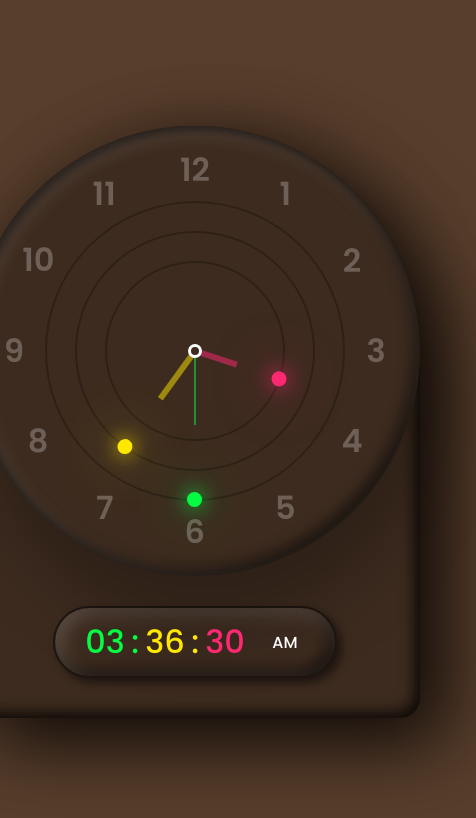
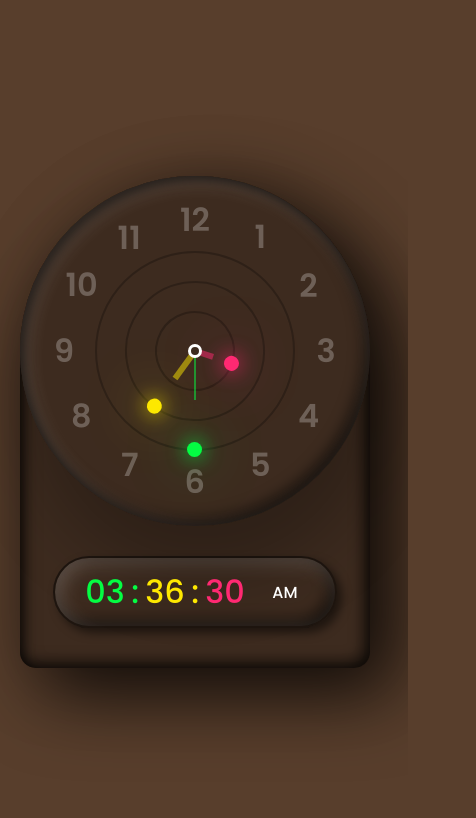
Before and after one commit to Davibarroscosta/Relogio, a plain HTML site: page index.html in a window 390 px wide. Shown: the whole page, 476 px wide, since content can reach past the window. Drawn offline with Linux system fonts and the light colour scheme.

Commit message:
responsividade

```diff
--- a/index.html
+++ b/index.html
@@ -6,6 +6,7 @@
     <meta name="viewport" content="width=device-width, initial-scale=1.0">
     <title>Relógio</title>
     <link rel="stylesheet" href="styles/style.css">
+    <link rel="stylesheet" href="styles/media.css">
 </head>
 <body>
     <div class="container">
--- /dev/null
+++ b/styles/media.css
@@ -0,0 +1,175 @@
+@media screen and (max-width: 760px){
+    /* dimimuindo o tamanho do relógio para aparecer corretamente nos outros dispositivos(resoponsividade)*/
+    body{
+        display:flex;
+        justify-content: center;
+        align-items: center;
+        min-height: 100vh;
+        background: #583e2c ;
+    }
+    .container{
+        position:relative;
+        background: #3d2b1f ;
+        /* min-height: 500px; */
+        border-radius: 20px;
+        border-top-left-radius: 220px;
+        border-top-right-radius: 220px;
+        box-shadow: 25px 25px 75px rgba(0,0,0,0.75),
+        10px 10px 70px rgba(0,0,0,0.25),
+        inset 5px 5px 10px rgba(0,0,0,0.5),
+        inset 5px 5px 20px rgba(0,0,0,0.2),
+        inset -5px -5px 15px rgba(0,0,0,0.75);
+        display: flex;
+        justify-content: center;
+        align-items: center;
+        flex-direction: column;
+    }
+    .Relógio{
+        position: relative;
+        width: 350px;
+        height:350px;
+        background: #3d2b1f ;
+        border-radius: 50%;
+        box-shadow: 10px 50px 70px rgba(0,0,0,0.25),
+        inset 5px 5px 10px rgba(0,0,0,0.5),
+        inset 5px 5px 20px rgba(255,255,255,0.2),
+        inset -5px -5px 15px rgba(0,0,0,0.75);
+        display: flex;
+        justify-content: center;
+        align-items: center;
+        margin-bottom: 30px;
+    }
+    .Relógio::before{
+        content: '';
+        position: absolute;
+        width: 8px;
+        height: 8px;
+        background:#3d2b1f;
+        border: 3px solid #fff;
+        border-radius: 50%;
+        z-index: 10000;
+    }
+    .Relógio span{
+        position: absolute;
+        inset: 20px;
+        color: #fff;
+        text-align: center;
+        transform: rotate(calc(30deg * var(--i)));
+        /* 360 /12 = 30deg */
+    }
+
+    .Relógio span b{
+        font-size: 2em;
+        opacity: 0.25;
+        font-weight: 600;
+        display: inline-block;
+        transform: rotate(calc(-30deg * var(--i)));
+    }
+    .circulo{
+        position:absolute ;
+        width: 200px;
+        height: 200px;
+        border: 2px solid rgba(0,0,0,0.25);
+        border-radius: 50%;
+        display: flex;
+        justify-content: center;
+        align-items: flex-start;
+        z-index: 10;
+    }
+
+    .circulo i{
+        position: absolute;
+        width: 6px;
+        height: 50%;
+        background: var(--clr);
+        opacity: 0.5;
+        transform-origin:bottom;
+        transform: scaleY(0.5);
+
+
+    }
+
+    .circulo:nth-child(1) i{
+        width:2px;
+    }
+
+    .circulo:nth-child(2) i{
+        width:6px;
+    }
+
+    .circulo2 {
+        width: 140px;
+        height: 140px;
+        z-index: 9;
+    }
+    .circulo3{
+        width: 80px;
+        height: 80px;
+        z-index: 8;
+    }
+    .circulo:before{
+        content: '';
+        position: absolute;
+        top: -8.5px;
+        width: 15px;
+        height: 15px;
+        border-radius: 50%;
+        background: var(--clr);
+        box-shadow: 0 0 20px var(--clr),
+        0 0 60px var(--clr);
+    }
+
+    /* relógio digital*/
+
+
+    #time{
+        margin-bottom:40px;
+        display: flex;
+        padding: 10px 20px;
+        font-size: 2em;
+        font-weight: 600;
+        border: 2px solid rgba(0,0,0,0.5);
+        border-radius: 40px;
+        box-shadow: 5px 5px 10px rgba(0,0,0,0.5),
+        inset 5px 5px 20px rgba(255,255,255,0.2),
+        inset -5px -5px 15px rgba(0,0,0,0.75);
+    }
+    #time div{
+        position: relative;
+        width: 60px;
+        text-align: center;
+        font-weight: 500;
+        color: var(--clr);
+    }
+    #time div:nth-child(1)::after,
+    #time div:nth-child(2)::after{
+        content: ':';
+        position: absolute;
+        right: -4px;
+
+    }
+    #time div:last-child{
+        font-size: 0.5em;
+        display: flex;
+        justify-content: center;
+        align-items: center;
+        color: #fff;
+    }
+
+    #time div:nth-child(2)::after{
+        animation: animate 1s steps(1) infinite;
+    }
+    @keyframes  animate{
+        0%{
+            opacity: 1;
+        }
+        50%{
+            opacity: 0;
+        }
+    }
+
+
+
+
+
+}
```
